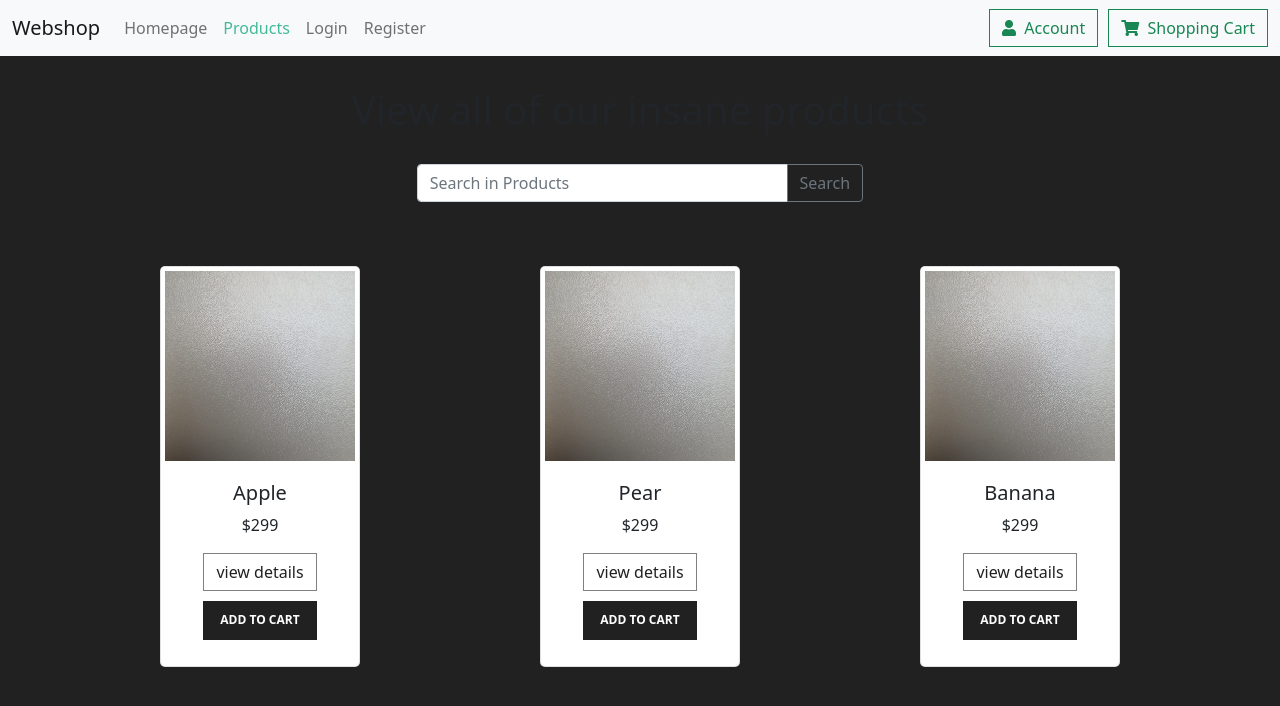
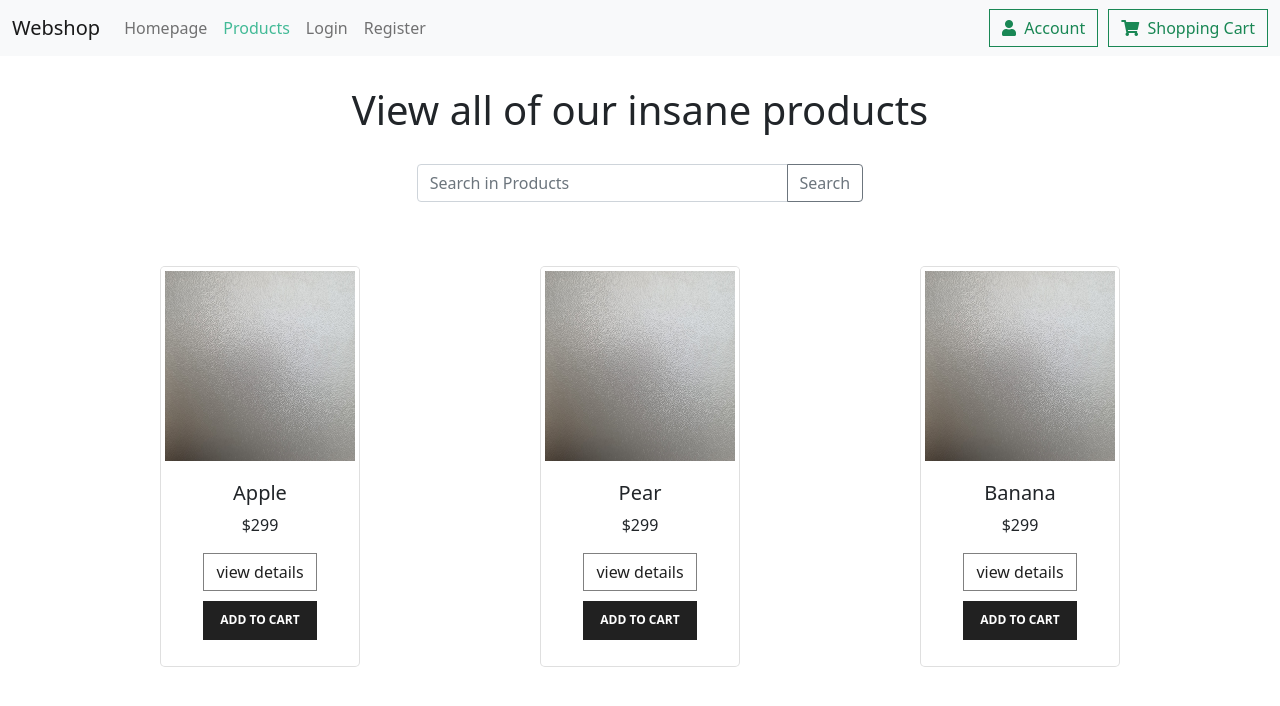
Before and after one commit to PaulRauser/Webshop, a PHP site: page /HTML/products.php in a window 1280 px wide. Shown: the top 706 px of the page. Run offline with PHP 8.4, Linux system fonts and the light colour scheme; some libraries are stand-ins or nearby versions.

Commit message:
Update product.css

```diff
--- a/CSS/product.css
+++ b/CSS/product.css
@@ -1,7 +1,3 @@
-body {
-    background-color: #212121;
-}
-
 .details {
     border: 1.5px solid grey;
     color: #212121;
```
